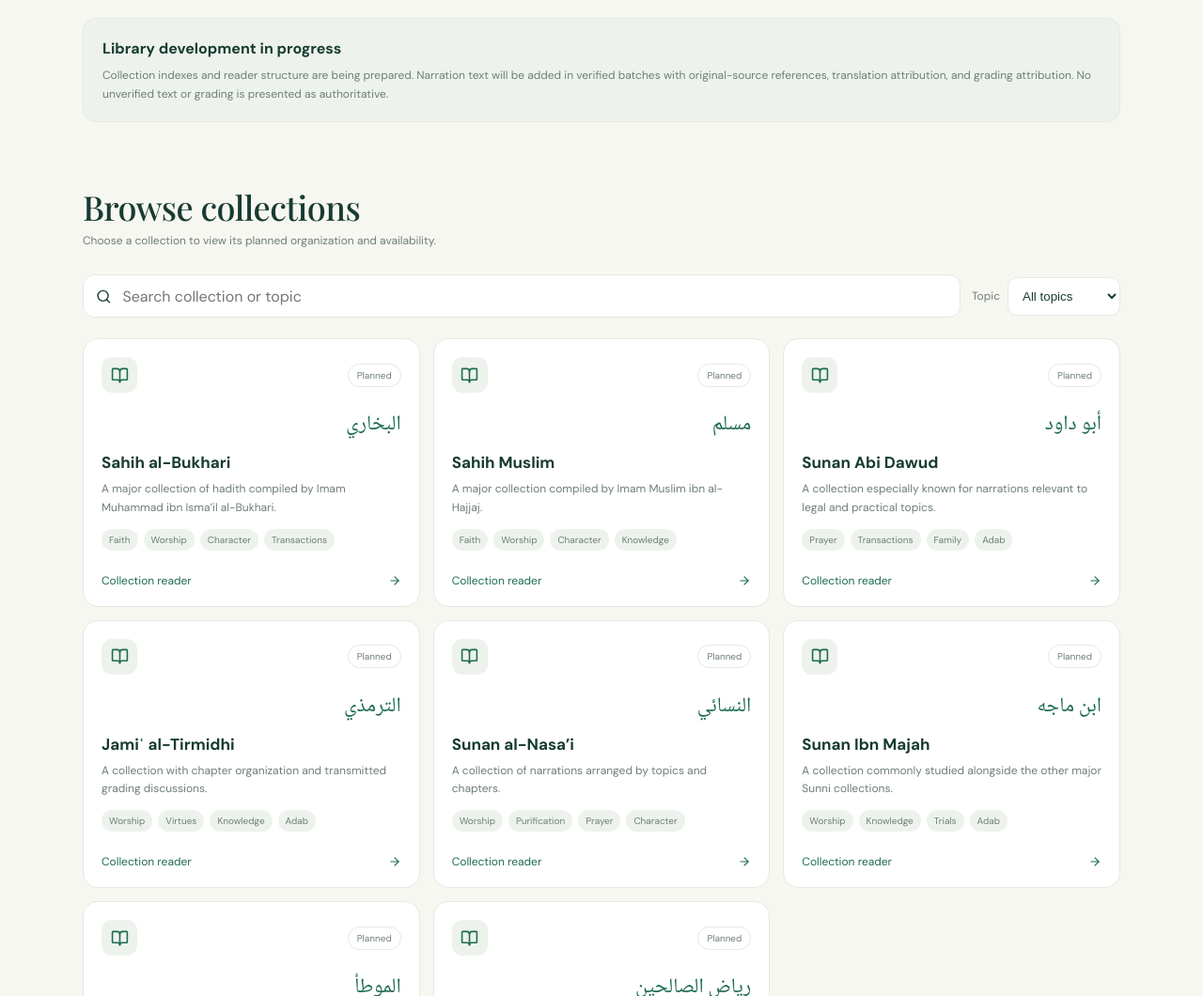
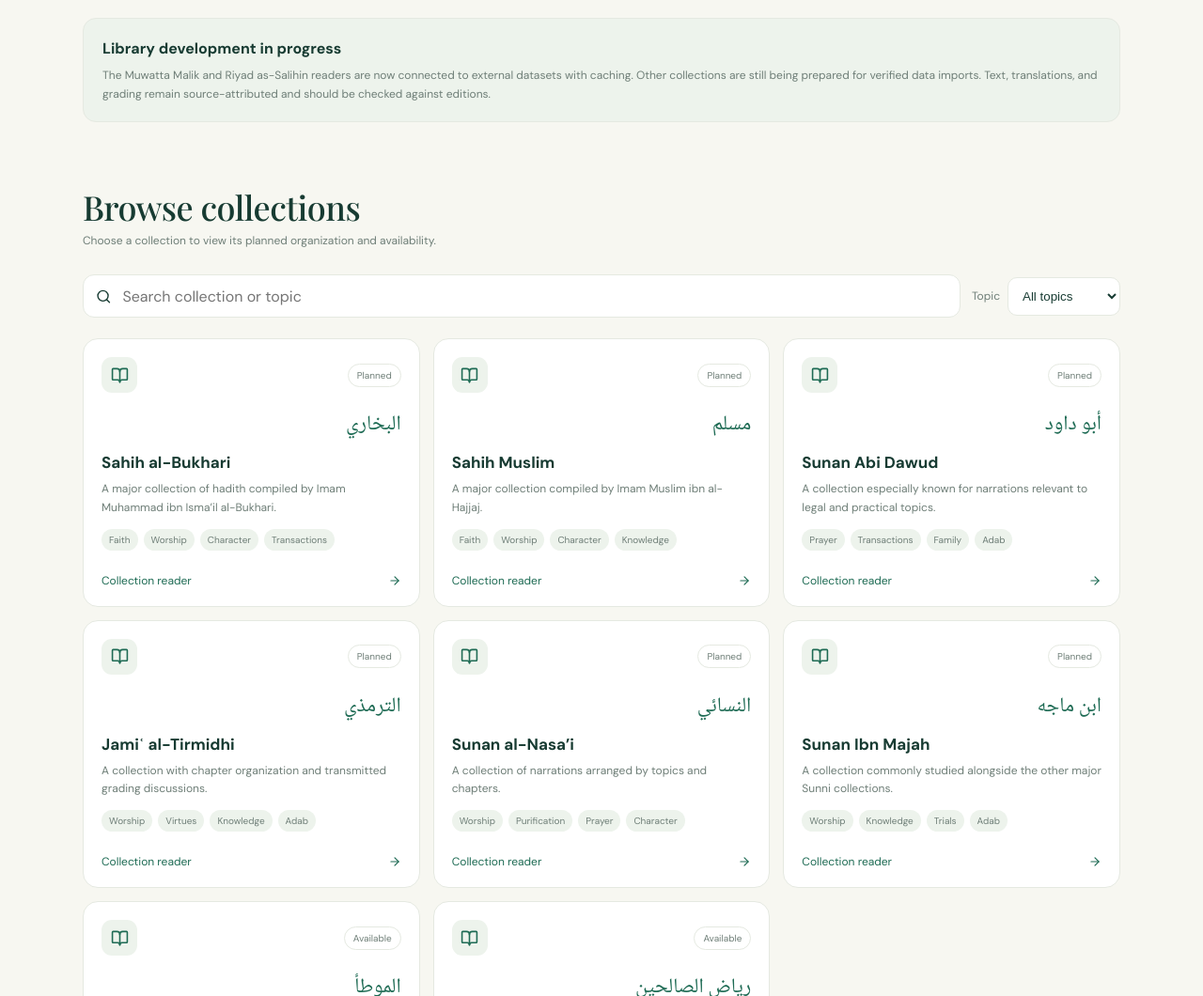
Before and after one commit to smartmil79-afk/mifask-islamic-encyclopedia, a Next.js app: page /hadith/library in a window 1280 px wide. Shown: the part 410-1470 px from the top of the page at 94% size. Built offline with nearby package versions, Linux system fonts and the light colour scheme; a web font is replaced by a local one.

Commit message:
Mark Malik and Riyad readers available

```diff
--- a/app/hadith/library/page.tsx
+++ b/app/hadith/library/page.tsx
@@ -11,8 +11,8 @@ const collections:Collection[]=[
  {id:'tirmidhi',name:'Jamiʿ al-Tirmidhi',short:'الترمذي',description:'A collection with chapter organization and transmitted grading discussions.',tradition:'Six major collections',topics:['Worship','Virtues','Knowledge','Adab'],status:'Planned'},
  {id:'nasai',name:'Sunan al-Nasa’i',short:'النسائي',description:'A collection of narrations arranged by topics and chapters.',tradition:'Six major collections',topics:['Worship','Purification','Prayer','Character'],status:'Planned'},
  {id:'ibnmajah',name:'Sunan Ibn Majah',short:'ابن ماجه',description:'A collection commonly studied alongside the other major Sunni collections.',tradition:'Six major collections',topics:['Worship','Knowledge','Trials','Adab'],status:'Planned'},
- {id:'malik',name:'Muwattaʾ Malik',short:'الموطأ',description:'An early work preserving reports and practice associated with Madinah.',tradition:'Early collection',topics:['Worship','Practice','Transactions','Adab'],status:'Planned'},
- {id:'riyad',name:'Riyad as-Salihin',short:'رياض الصالحين',description:'A thematic compilation widely read for spiritual guidance and conduct.',tradition:'Thematic collection',topics:['Character','Worship','Patience','Duas'],status:'Planned'},
+ {id:'malik',name:'Muwattaʾ Malik',short:'الموطأ',description:'An early work preserving reports and practice associated with Madinah.',tradition:'Early collection',topics:['Worship','Practice','Transactions','Adab'],status:'Available'},
+ {id:'riyad',name:'Riyad as-Salihin',short:'رياض الصالحين',description:'A thematic compilation widely read for spiritual guidance and conduct.',tradition:'Thematic collection',topics:['Character','Worship','Patience','Duas'],status:'Available'},
 ];
 const topics=['All topics','Faith','Worship','Character','Transactions','Knowledge','Prayer','Family','Adab','Duas','Patience'];
 export default function HadithLibrary(){
@@ -21,7 +21,7 @@ export default function HadithLibrary(){
  const results=useMemo(()=>collections.filter(c=>(!query||[c.name,c.short,c.description,c.topics.join(' ')].join(' ').toLowerCase().includes(query.toLowerCase()))&&(topic==='All topics'||c.topics.includes(topic))),[query,topic]);
  return <main className="page-shell hadith-library-page">
   <section className="page-hero hadith-library-hero"><span className="section-kicker">MIFASK · Hadith Library</span><h1>Hadith Collection</h1><p>Explore the collections, study narrations with source details, and build a searchable library connected to Qur’anic references and Islamic topics.</p><div className="hadith-library-actions"><Link href="/hadith" className="button button-secondary">Citation & Reference Tools</Link><Link href="/search?type=hadith" className="button button-primary">Search MIFASK <ArrowRight size={15}/></Link></div></section>
-  <div className="hadith-library-notice"><strong>Library development in progress</strong><p>Collection indexes and reader structure are being prepared. Narration text will be added in verified batches with original-source references, translation attribution, and grading attribution. No unverified text or grading is presented as authoritative.</p></div>
+  <div className="hadith-library-notice"><strong>Library development in progress</strong><p>The Muwatta Malik and Riyad as-Salihin readers are now connected to external datasets with caching. Other collections are still being prepared for verified data imports. Text, translations, and grading remain source-attributed and should be checked against editions.</p></div>
   <section className="section hadith-library-section"><div className="section-heading"><div><h2>Browse collections</h2><p className="muted">Choose a collection to view its planned organization and availability.</p></div></div>
    <div className="hadith-library-controls"><label className="hadith-library-search"><Search size={17}/><input value={query} onChange={e=>setQuery(e.target.value)} placeholder="Search collection or topic" aria-label="Search collections"/></label><label className="hadith-library-topic">Topic<select value={topic} onChange={e=>setTopic(e.target.value)}>{topics.map(t=><option key={t}>{t}</option>)}</select></label></div>
    <div className="hadith-library-grid">{results.map(c=><article className="hadith-library-card" key={c.id}><div className="hadith-library-card-top"><span className="hadith-library-icon"><BookOpen size={19}/></span><span className="hadith-library-status">{c.status}</span></div><div className="hadith-library-arabic" lang="ar" dir="rtl">{c.short}</div><h3>{c.name}</h3><p>{c.description}</p><div className="hadith-library-tags">{c.topics.slice(0,4).map(t=><span key={t}>{t}</span>)}</div><Link className="hadith-library-open" href={'/hadith/library/'+c.id} aria-label={'Open '+c.name+' collection'}>Collection reader <ArrowRight size={14}/></Link></article>)}</div>
```
